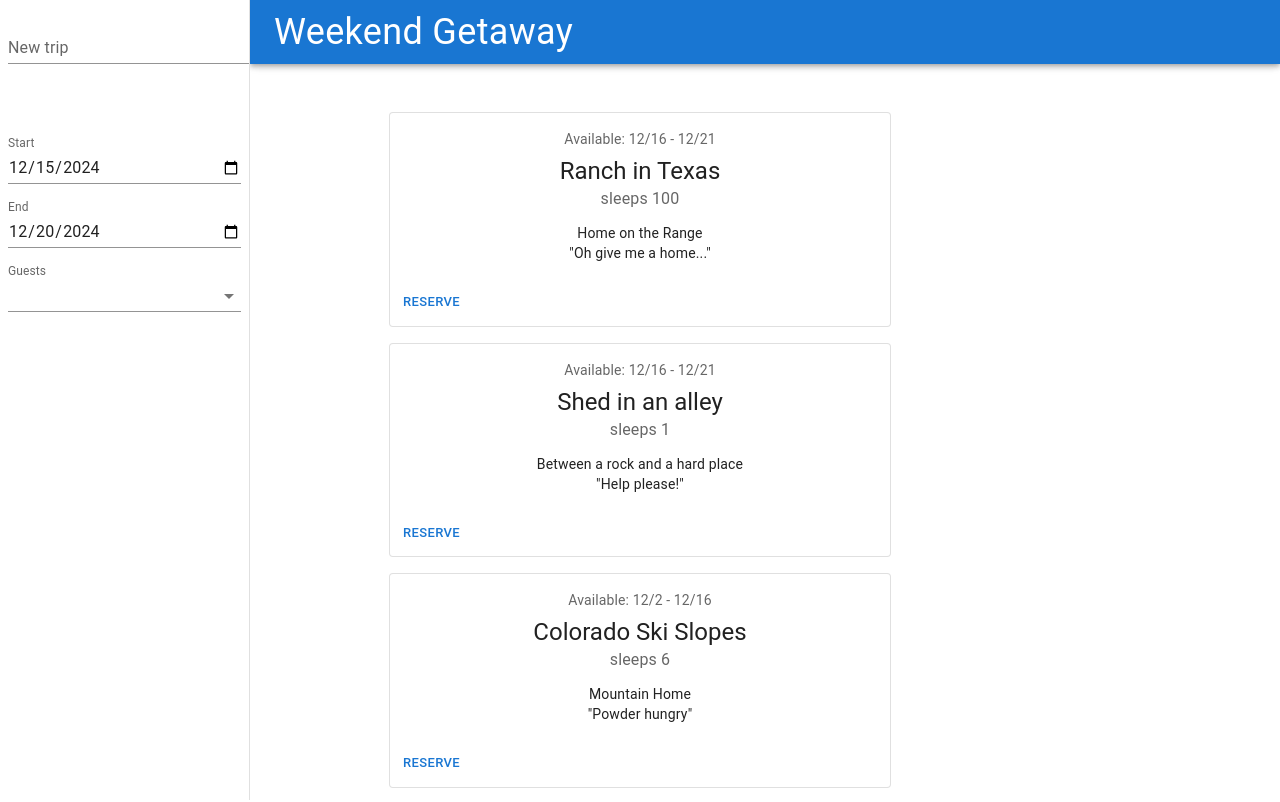
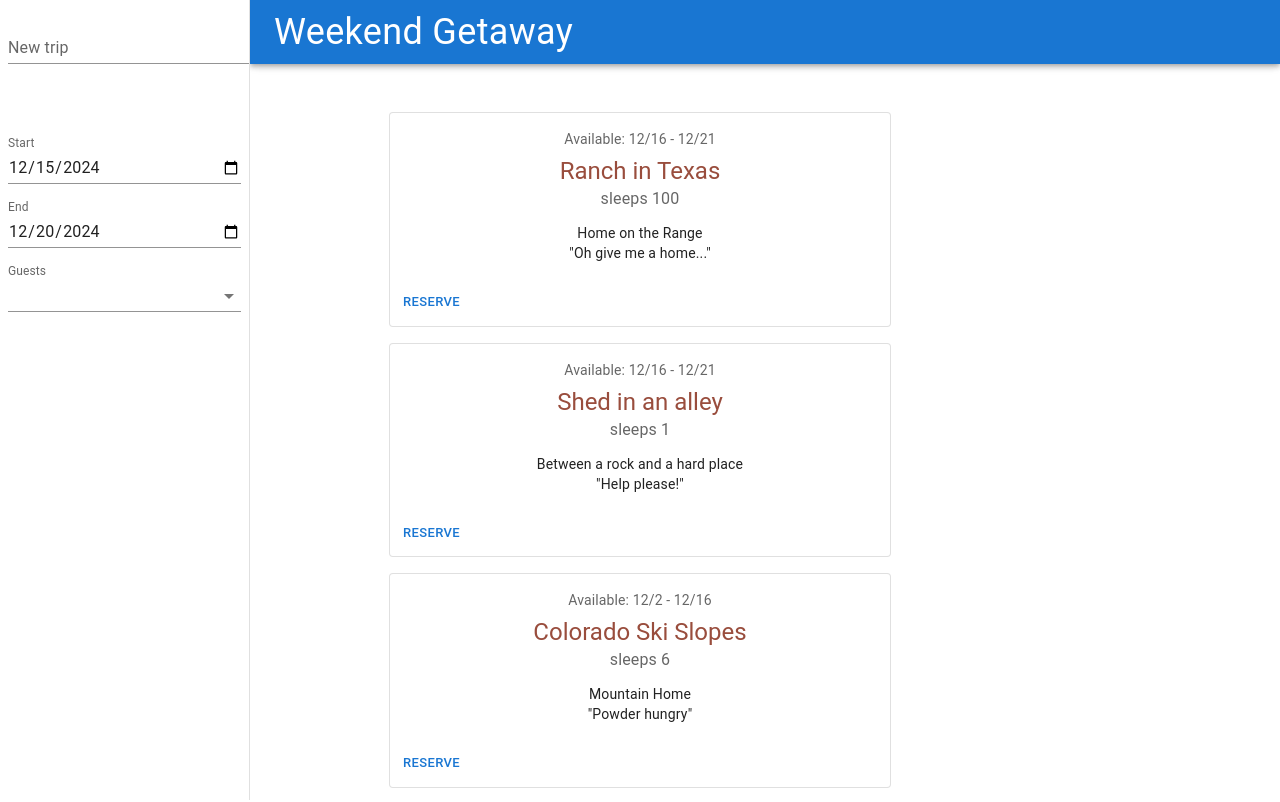
Before and after one commit to climberbrad/reserve-me, a React (Vite) app: page / in a window 1280 px wide. Shown: the top 802 px of the page. Built offline with nearby package versions, Linux system fonts and the light colour scheme.

Commit message:
Asset title red

```diff
--- a/src/AssetCard.tsx
+++ b/src/AssetCard.tsx
@@ -29,7 +29,7 @@ export default function AssetCard(data: CardProps): React.ReactElement {
                 <Typography sx={{ fontSize: 14 }} color="text.secondary" gutterBottom>
                     Available: {formatDate(data.asset.startDate)} - {formatDate(data.asset.endDate)}
                 </Typography>
-                <Typography variant="h5" component="div">
+                <Typography color='#994d3d' variant="h5" component="div">
                     {data.asset.location}
                 </Typography>
                 <Typography sx={{ mb: 1.5 }} color="text.secondary">
```
